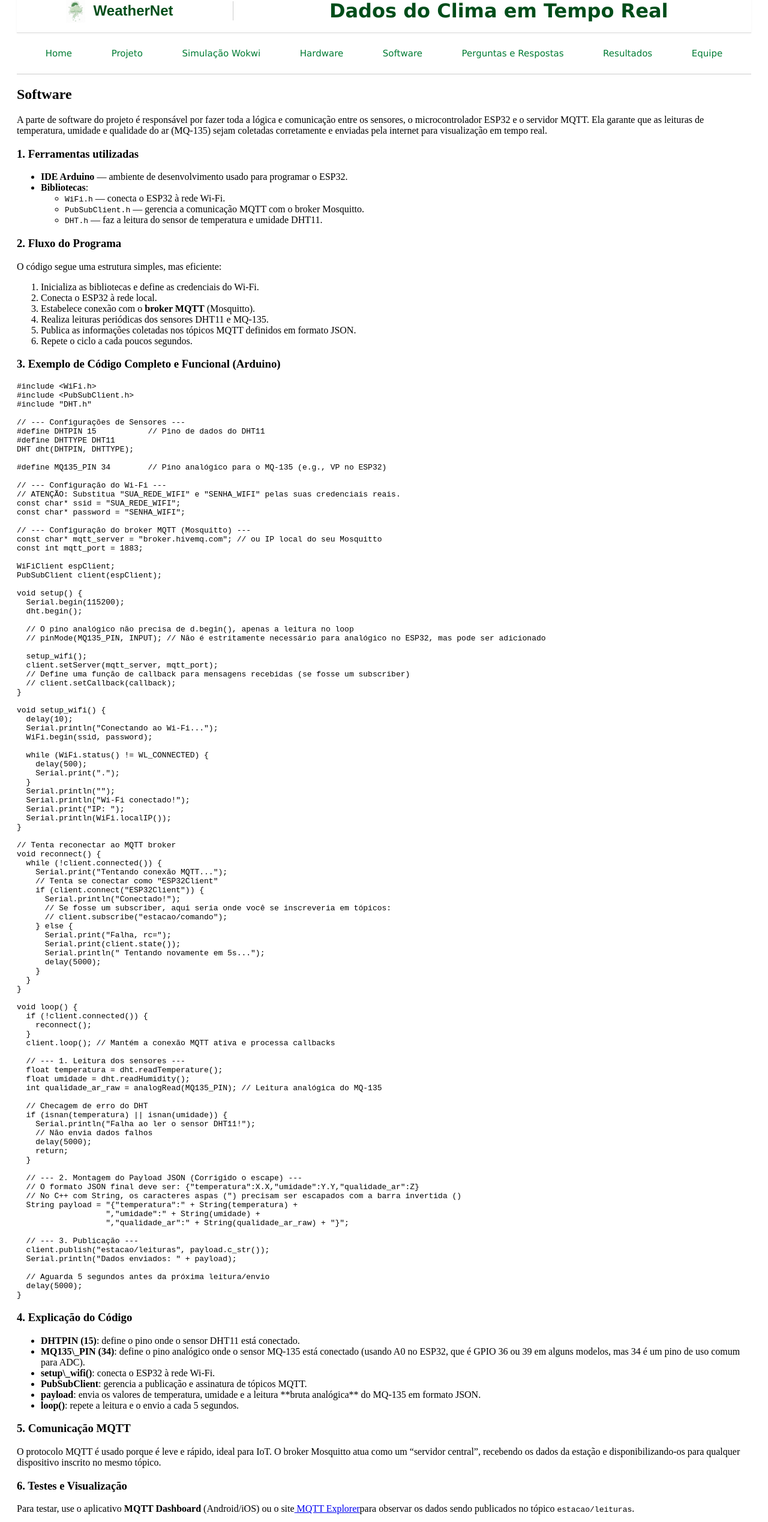
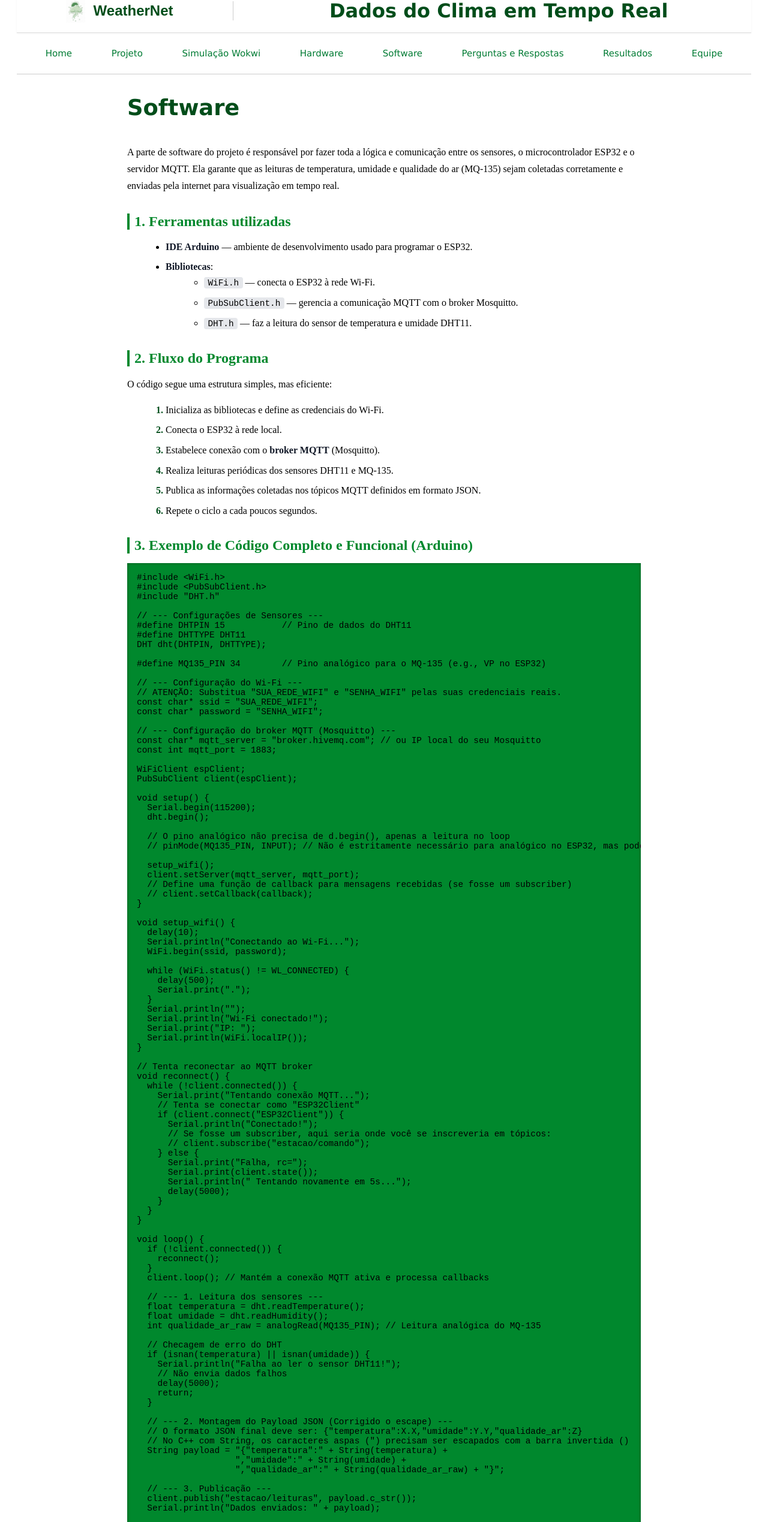
Before and after one commit to Clara2808Duarte/ProjetoIOTSITE, a React (Vite) app: page /software in a window 1280 px wide. Shown: the part 46-2584 px from the top of the page at 60% size. Built offline with nearby package versions, Linux system fonts and the light colour scheme.

Commit message:
SoftWare

```diff
--- /dev/null
+++ b/src/pages/Software.css
@@ -0,0 +1,107 @@
+/* ------------------------------------------------------------------- */
+/* SEÇÃO PRINCIPAL - Software                                           */
+/* ------------------------------------------------------------------- */
+
+.software-section {
+  padding: 1.5rem;
+  margin: 10rem;
+  margin-bottom: -1px;
+}
+
+/* ------------------------------------------------------------------- */
+/* TÍTULOS E SUBTÍTULOS                                                */
+/* ------------------------------------------------------------------- */
+
+.software-section h2 {
+    font-weight: 700;
+  color: #004d1a;
+  font-family:Verdana, Geneva, Tahoma, sans-serif;
+  margin-top: -150px;
+  font-size: 2.3rem;
+  padding-bottom: 0.5rem;
+}
+
+.software-section h3 {
+  font-size: 1.5rem; /* text-2xl */
+  font-weight: 600;
+  color: #00882d;
+  margin-top: 2rem;
+  margin-bottom: 0.75rem;
+  border-left: 4px solid #00882d;
+  padding-left: 0.5rem;
+}
+
+/* ------------------------------------------------------------------- */
+/* PARÁGRAFOS, LISTAS E TEXTOS                                         */
+/* ------------------------------------------------------------------- */
+
+.software-section p {
+  font-size: 1rem;
+  color: #000000;
+  line-height: 1.75rem;
+  margin-bottom: 1rem;
+}
+
+.software-section ul,
+.software-section ol {
+  margin-left: 1.5rem;
+  margin-bottom: 1rem;
+  color: #000000;
+}
+
+.software-section li {
+  margin-bottom: 0.5rem;
+  line-height: 1.6;
+}
+
+/* ------------------------------------------------------------------- */
+/* CÓDIGOS E TRECHOS DESTACADOS                                        */
+/* ------------------------------------------------------------------- */
+
+.software-section code {
+  background-color: #e5e7eb;
+  color: #000000;
+  padding: 0.1rem 0.4rem;
+  border-radius: 0.25rem;
+  font-family: 'Fira Code', monospace;
+  font-size: 0.9rem;
+}
+
+.software-section pre {
+  background-color: #00882d;
+  padding: 1rem;
+  overflow-x: auto;
+  font-size: 0.9rem;
+  margin-top: 1rem;
+  margin-bottom: 1rem;
+  box-shadow: inset 0 0 5px rgba(0, 0, 0, 0.4);
+}
+
+/* ------------------------------------------------------------------- */
+/* LINKS                                                               */
+/* ------------------------------------------------------------------- */
+
+.software-section a {
+  color: #004d1a;
+  text-decoration: none;
+  font-weight: 500;
+  transition: color 0.2s ease;
+}
+
+.software-section a:hover {
+  color: #007427;
+  text-decoration: underline;
+}
+
+/* ------------------------------------------------------------------- */
+/* DESTAQUES VISUAIS                                                   */
+/* ------------------------------------------------------------------- */
+
+.software-section strong {
+  color: #111827;
+}
+
+.software-section ol li::marker {
+  color: #004d1a;
+  font-weight: bold;
+}
--- a/src/pages/Software.jsx
+++ b/src/pages/Software.jsx
@@ -1,14 +1,14 @@
 import Nav from "../components/Nav";
 import Footer from "../components/Footer";
 import Header from "../components/Header";
+import "./Software.css";
 
 function Software() {
   return (
     <>
-
       <Header />
       <Nav />
-    <section>
+      <section className="software-section">
         <h2>Software</h2>
 
         <p>
@@ -33,9 +33,7 @@ function Software() {
         </ul>
 
         <h3>2. Fluxo do Programa</h3>
-      <p>
-        O código segue uma estrutura simples, mas eficiente:
-      </p>
+        <p>O código segue uma estrutura simples, mas eficiente:</p>
         <ol>
           <li>Inicializa as bibliotecas e define as credenciais do Wi-Fi.</li>
           <li>Conecta o ESP32 à rede local.</li>
@@ -150,40 +148,29 @@ void loop() {
 }
 `}</pre>
 
-      <h3>4. Explicação do Código </h3>
+        <h3>4. Explicação do Código</h3>
         <ul>
-        <li>
-          <strong>DHTPIN (15)</strong>: define o pino onde o sensor DHT11 está conectado.
-        </li>
-        <li>
-          <strong>MQ135\_PIN (34)</strong>: define o pino analógico onde o sensor MQ-135 está conectado (usando A0 no ESP32, que é GPIO 36 ou 39 em alguns modelos, mas 34 é um pino de uso comum para ADC).
-        </li>
-        <li>
-          <strong>setup\_wifi()</strong>: conecta o ESP32 à rede Wi-Fi.
-        </li>
-        <li>
-          <strong>PubSubClient</strong>: gerencia a publicação e assinatura de tópicos MQTT.
-        </li>
-        <li>
-          <strong>payload</strong>: envia os valores de temperatura, umidade e a leitura **bruta analógica** do MQ-135 em formato JSON.
-        </li>
-        <li>
-          <strong>loop()</strong>: repete a leitura e o envio a cada 5 segundos.
-        </li>
+          <li><strong>DHTPIN (15)</strong>: pino onde o DHT11 está conectado.</li>
+          <li><strong>MQ135_PIN (34)</strong>: pino analógico do MQ-135.</li>
+          <li><strong>setup_wifi()</strong>: conecta o ESP32 ao Wi-Fi.</li>
+          <li><strong>PubSubClient</strong>: gerencia a comunicação MQTT.</li>
+          <li><strong>payload</strong>: envia dados de temperatura, umidade e qualidade do ar.</li>
+          <li><strong>loop()</strong>: repete o envio a cada 5 segundos.</li>
         </ul>
 
         <h3>5. Comunicação MQTT</h3>
         <p>
-        O protocolo MQTT é usado porque é leve e rápido, ideal para IoT. O broker Mosquitto atua como um
-        “servidor central”, recebendo os dados da estação e disponibilizando-os para qualquer dispositivo
-        inscrito no mesmo tópico.
+          O protocolo MQTT é leve e ideal para IoT. O broker Mosquitto atua como servidor central,
+          recebendo dados da estação e disponibilizando-os para dispositivos inscritos no mesmo tópico.
         </p>
 
         <h3>6. Testes e Visualização</h3>
         <p>
-        Para testar, use o aplicativo <strong>MQTT Dashboard</strong> (Android/iOS) ou o site
-        <a href="https://mqtt-explorer.com" target="_blank" rel="noopener noreferrer"> MQTT Explorer</a>
-        para observar os dados sendo publicados no tópico <code>estacao/leituras</code>.
+          Use o aplicativo <strong>MQTT Dashboard</strong> (Android/iOS) ou o site{" "}
+          <a href="https://mqtt-explorer.com" target="_blank" rel="noopener noreferrer">
+            MQTT Explorer
+          </a>{" "}
+          para observar os dados publicados no tópico <code>estacao/leituras</code>.
         </p>
 
         <h3>7. Conclusão</h3>
```
Lines whose indentation alone changed are shown as unchanged.
